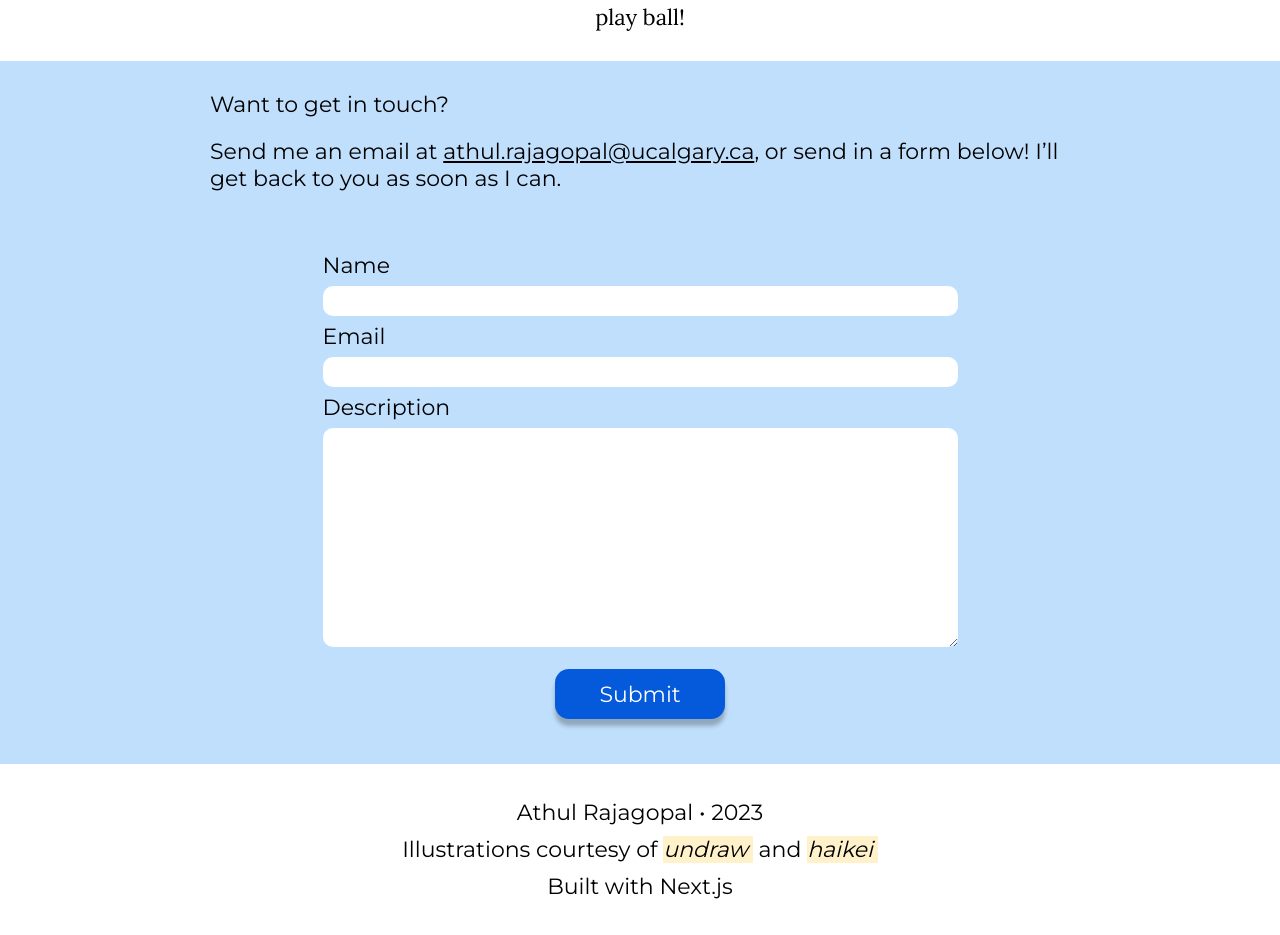
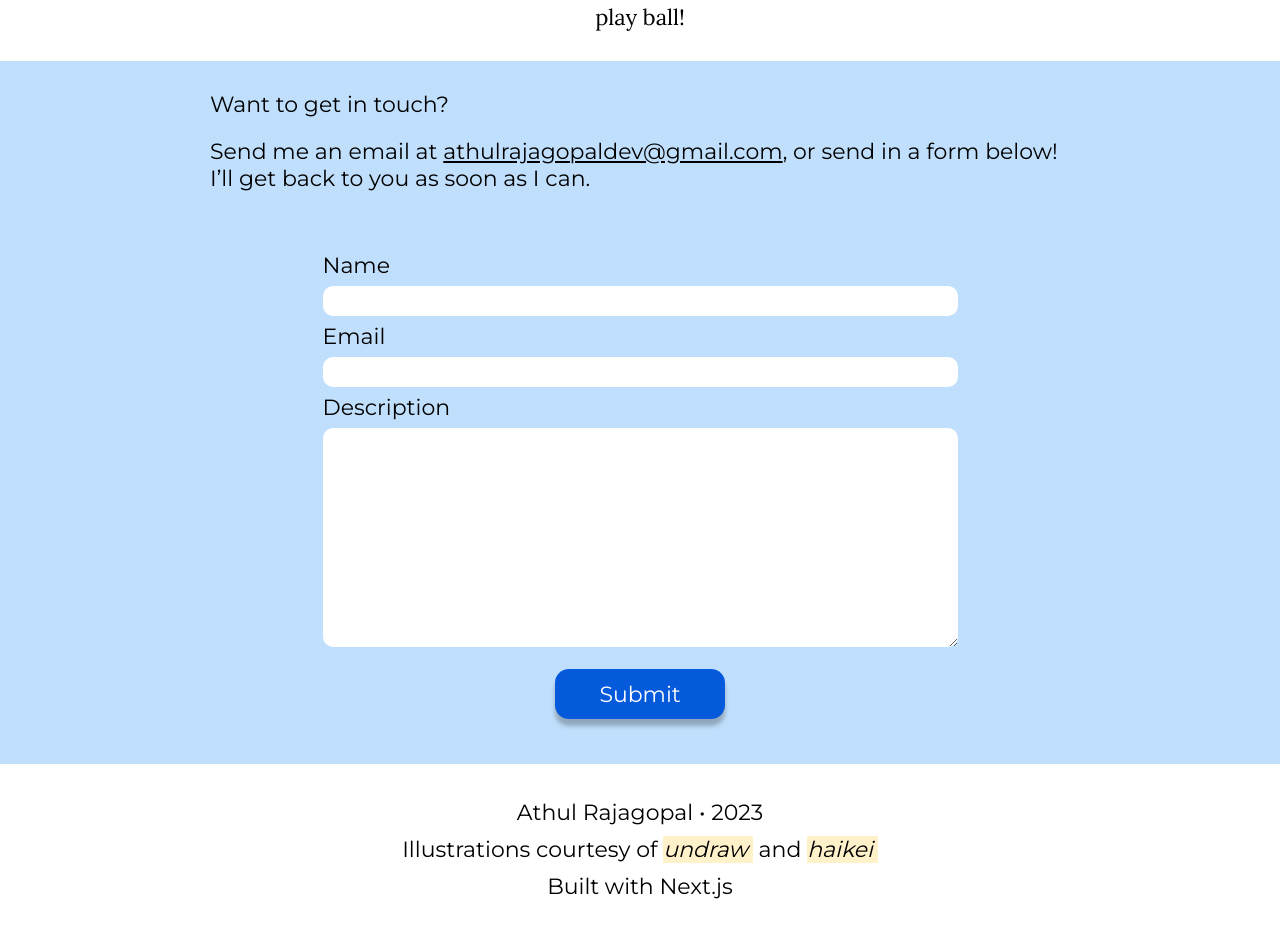
Before and after one commit to rajagoat/athulrajagopal.dev, a Next.js app: page /about in a window 1280 px wide. Shown: the part 1801-2736 px from the top of the page. Built offline with nearby package versions, Linux system fonts and the light colour scheme.

Commit message:
update email

```diff
--- a/components/ContactForm.js
+++ b/components/ContactForm.js
@@ -29,7 +29,7 @@ const ContactForm = () => {
             if (response.ok) {
                 router.push("/success");
             } else {
-                window.alert("Form could not be submitted. Please send me an email at athul.rajagopal@ucalgary.ca");
+                window.alert("Form could not be submitted. Please send me an email at athulrajagopaldev@gmail.com");
             }
         }
     }
@@ -38,7 +38,7 @@ const ContactForm = () => {
         <>
             <div className={styles.mainText}>
                 <p>Want to get in touch?</p>
-                <p>Send me an email at <u><a href="mailto:athul.rajagopal@ucalgary.ca">athul.rajagopal@ucalgary.ca</a></u>, or send in a form below! I’ll get back to you as soon as I can.
+                <p>Send me an email at <u><a href="mailto:athulrajagopaldev@gmail.com">athulrajagopaldev@gmail.com</a></u>, or send in a form below! I’ll get back to you as soon as I can.
                 </p>
             </div>
             <form className={styles.contactForm} onSubmit={(e) => handleSubmit(e)}>
```
